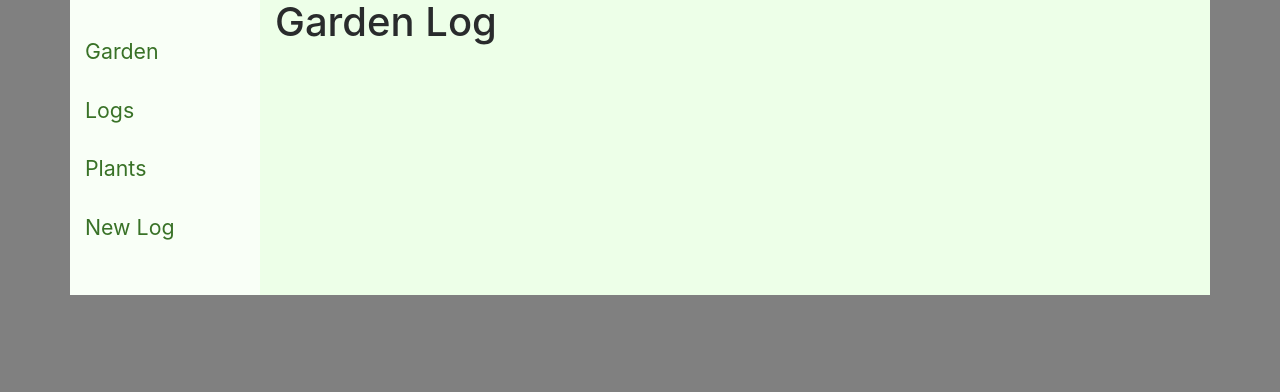
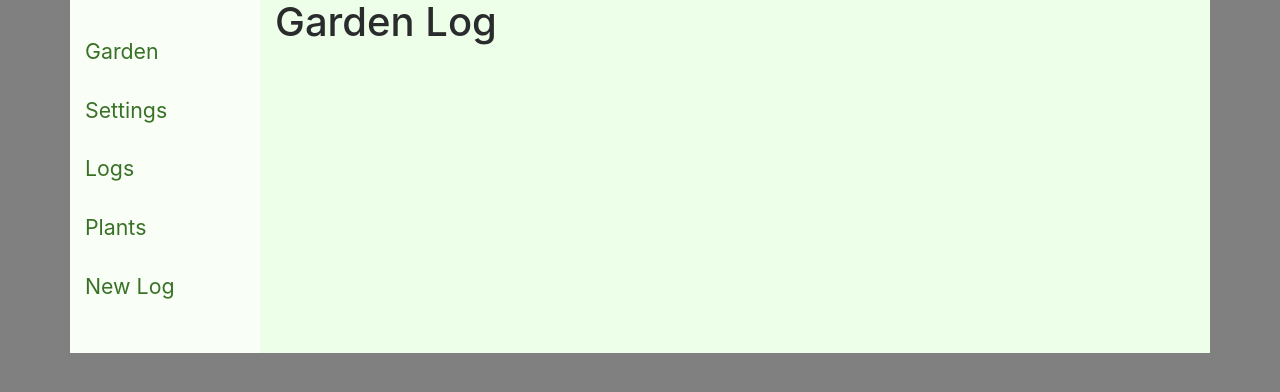
Before and after one commit to leskat47/garden_tracker, a Django app: page /tracker/log/ in a window 1280 px wide. Shown: the top 392 px of the page. Run offline with Django 3.2, Linux system fonts and the light colour scheme; data that the repository does not hold is empty; some libraries are stand-ins or nearby versions.

Commit message:
Add settings to navigation

```diff
--- a/tracker/templates/tracker/base.html
+++ b/tracker/templates/tracker/base.html
@@ -15,6 +15,7 @@
       <div class="row">
         <div class="col-sm-2" id="sidenav">
             <p><a href="{% url 'garden' %}">Garden</a></p>
+            <p><a href="{% url 'settings' %}">Settings</a></p>
             <p><a href="{% url 'log' %}">Logs</a></p>
             <p><a href="{% url 'plants' %}">Plants </a></p>
             <p><a href="{% url 'update' %}">New Log</a></p>
```
